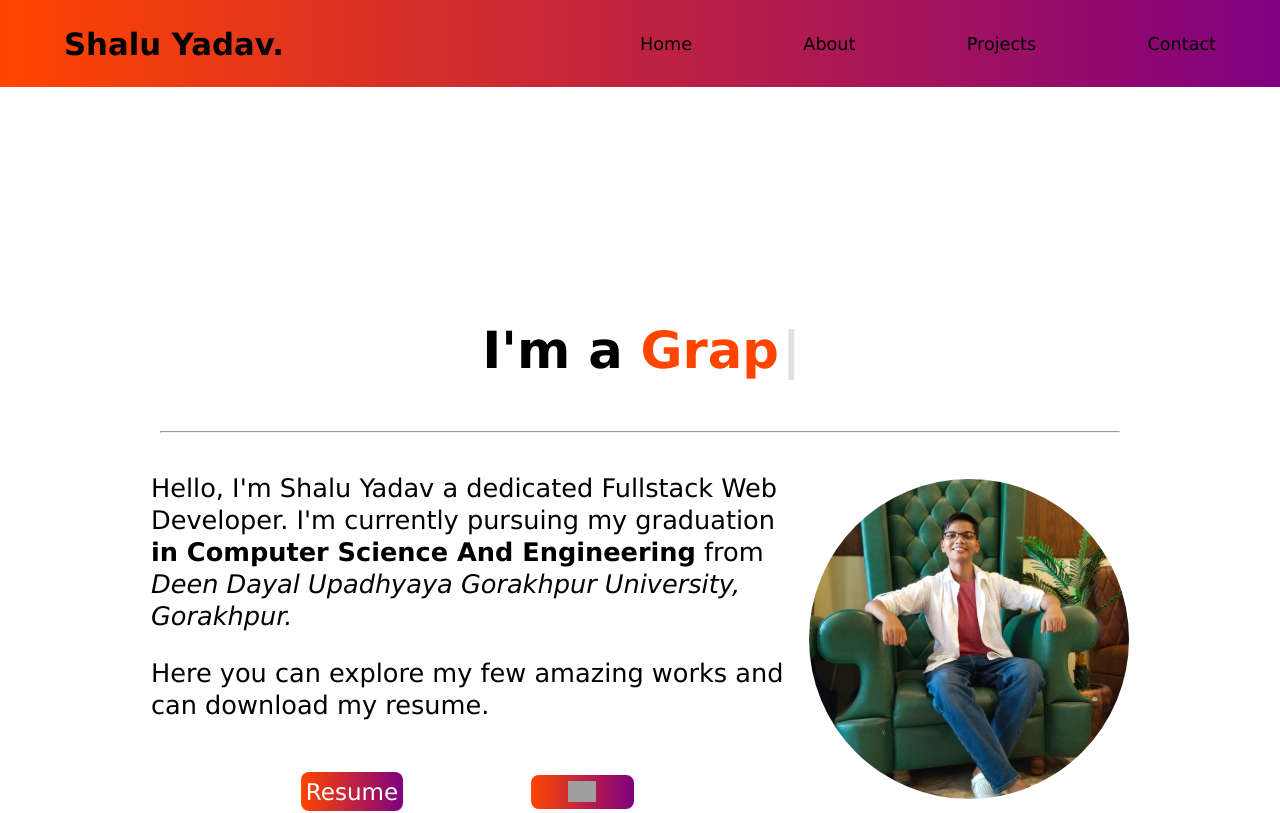
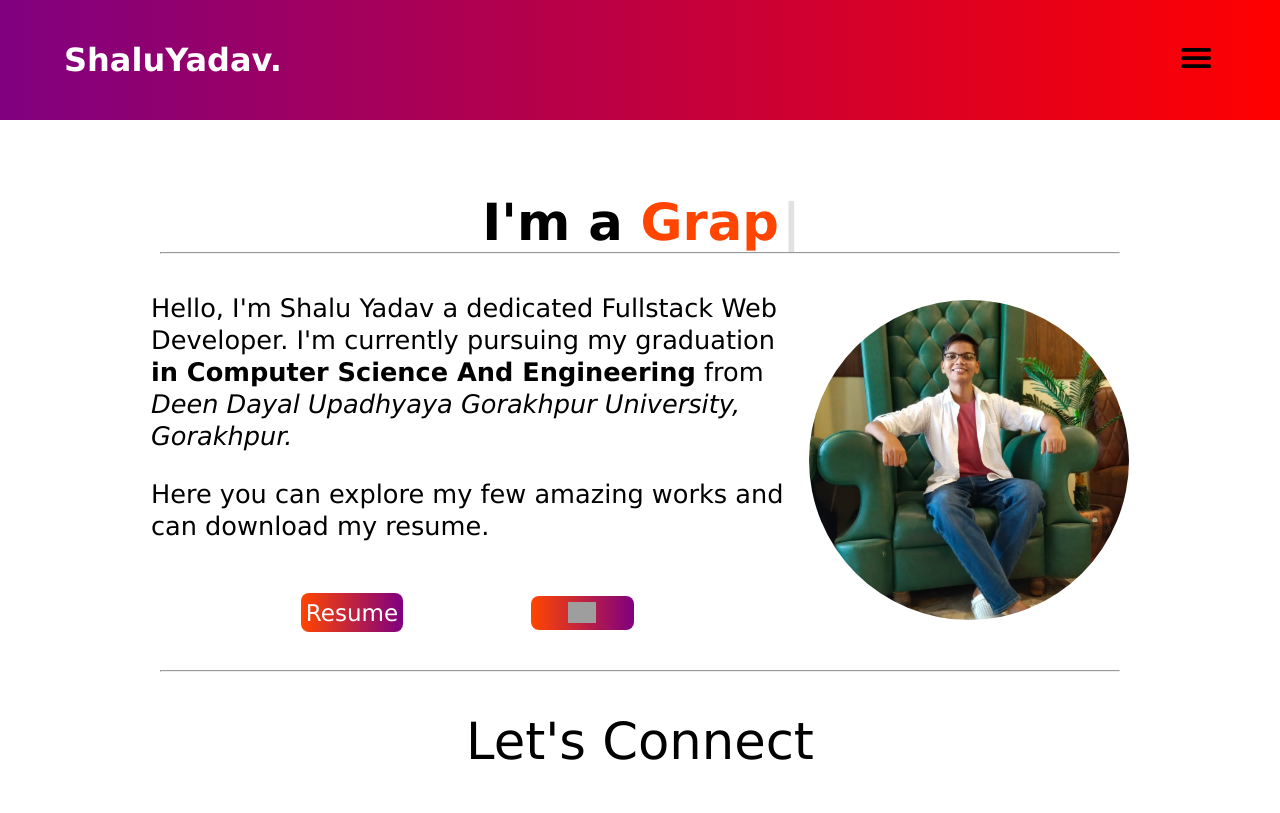
Before and after one commit to shaluydv01/shalu-yadav-frontend-mern-profile, a React (Vite) app: page / in a window 1280 px wide. Shown: the top 813 px of the page. Built offline with nearby package versions, Linux system fonts and the light colour scheme; grey boxes are pictures that could not be loaded.

Commit message:
mern-portfolio

```diff
--- a/src/Components/Navbar/Navbar.css
+++ b/src/Components/Navbar/Navbar.css
@@ -1,75 +1,111 @@
-.navbar-container{
+
+
+ /* General Styles */
+.navbar-container {
     width: 100%;
-    background: linear-gradient(to right, orangered, purple);
-    padding: 2vw 5vw;
+  }
+
+  nav {
+    display: flex;
+    justify-content: space-between;
+    align-items: center;
+    padding: 0 5vw;
+    height: 15%;
+    transition: background-color 0.3s ease;
     position: fixed;
     top: 0;
     left: 0;
+    width: 100%;
     z-index: 1;
-}
+  }
 
-.navbar-container nav{
+  .icon{
+    font-size: 40px;
+  }
+
+  .navbar-logo h1 {
+    font-size: 32px;
+    color: inherit;
+    margin: 0;
+    color: white;
+  }
+
+  /* Navbar Links (hidden by default on small screens) */
+  #navbar-links ul {
+    list-style: none;
     display: flex;
-    justify-content: space-between;
+    gap: 20px;
+    position: absolute;
+    top: 100%;
+  }
+
+  #navbar-links ul li {
+    font-size: 18px;
+    cursor: pointer;
+  }
+
+  /* Styles when navbar is open (active class) */
+  .nav-links.active {
+    display: flex;
+  }
+
+  .nav-links {
+    display: none;
+    flex-direction: column;
     align-items: center;
-}
+    position: absolute;
+    top: 7.4vw;
+    left: 0;
+    width: 100%;
+    background-color: rgba(0, 0, 0, 0.8);
+    padding: 20px;
+  }
 
-.navbar-container .navbar-logo h1{
-    font-size: 2.4vw;
-}
+  .nav-links li {
+    margin: 10px 0;
+    color: white;
+  }
 
+  /* Hamburger Menu and Close Icon Styles */
+  .menu-icon-div, .close-icon-div {
+    display: flex;
+    cursor: pointer;
+  }
 
-.navbar-container #navbar-links{
-    width: 50%;
-}
+  .menu-icon-div {
+    display: block;
+  }
 
-.navbar-container #navbar-links ul{
-    display: flex;
-    justify-content: space-between;
-    align-items: center;
-    list-style-type: none;
-}
+  .close-icon-div {
+    display: block;
+  }
 
-.navbar-container #navbar-links ul li{
-    font-size: 1.1rem;
-}
+  @media screen and (max-width: 412px){
+    nav{
+        height: 10%;
+    }
+  }
 
-.navbar-container #navbar-links ul li:hover{
-    cursor: pointer;
-    color: white;
-    transform: scale(1.1);
-    font-weight: 600;
-}
+  /* Media Query for Mobile */
+  @media screen and (max-width: 768px) {
 
-.close-icon-div #closeIcon{
-    font-size: 7vw;
-    position: absolute;
-    z-index: 10;
-}
-
-.menu-icon-div #menuIcon{
-    font-size: 7vw;
-}
-
-.close-icon-div, .menu-icon-div{
-    display: none;
-}
-
-@media (max-width: 768px) {
-    .navbar-container{
-        padding: 5vw;
+    .nav-links{
+        z-index: 1;
     }
 
-    .menu-icon-div{
-        display: flex;
+    .navbar-logo h1 {
+        font-size: 24px;
     }
 
-    .navbar-container #navbar-links{
-        display: none;
+    .icon{
+        font-size: 32px;
     }
 
-    .navbar-container .navbar-logo h1{
-        font-size: 4vw;
+    .menu-icon-div {
+      display: flex;
     }
 
-}
+    .close-icon-div {
+      display: flex;
+    }
+  }
--- a/src/Components/Navbar/Navbar.jsx
+++ b/src/Components/Navbar/Navbar.jsx
@@ -1,31 +1,52 @@
-import React from "react";
-import "./Navbar.css";
+import React, { useState } from "react";
+import "./Navbar.css"; // Assuming you have a separate CSS file for styling
 import { IoClose, IoMenu } from "react-icons/io5";
 
+const Navbar = () => {
+  const [isOpen, setIsOpen] = useState(false); // State to control navbar visibility
 
-const Navbar = () => {
+  // Function to toggle the navbar visibility
+  const toggleMenu = () => {
+    setIsOpen(!isOpen);
+  };
+
+  // Define the styles based on the state
+  const navbarStyle = {
+    background: isOpen ? "linear-gradient(to right, red, purple)" :"linear-gradient(to right, purple, red)",
+    color: isOpen ? "#fff" : "#000",
+    transition: "all 0.3s ease",
+  };
+
   return (
     <div className="navbar-container">
-      <nav>
+      <nav style={navbarStyle}>
         <div className="navbar-logo">
-          <h1>Shalu Yadav.</h1>
+          <h1>ShaluYadav.</h1>
         </div>
 
+        {/* Close Icon (appears when menu is open) */}
+        {isOpen && (
+          <div className="close-icon-div" onClick={toggleMenu}>
+            <IoClose id="closeIcon" className="icon" />
+
+            {/* Navbar Links */}
             <div id="navbar-links">
-          <ul>
+              <ul className="nav-links">
                 <li>Home</li>
                 <li>About</li>
                 <li>Projects</li>
                 <li>Contact</li>
               </ul>
             </div>
+          </div>
+        )}
 
-        <div className="close-icon-div">
-          <IoClose id="closeIcon" />
+        {/* Menu Icon (appears when menu is closed) */}
+        {!isOpen && (
+          <div className="menu-icon-div" onClick={toggleMenu}>
+            <IoMenu id="menuIcon" className="icon" />
           </div>
-        <div className="menu-icon-div">
-          <IoMenu id="menuIcon" />
-        </div>
+        )}
       </nav>
     </div>
   );
--- a/src/Components/TypingIntro/Typing.css
+++ b/src/Components/TypingIntro/Typing.css
@@ -2,7 +2,8 @@
     display: flex;
     justify-content: center;
     align-items: center;
-    margin: 25vw 5vw 4vw 5vw;
+    position: relative;
+    padding-top: 15%;
 }
 
 .typing_container h1{
@@ -13,8 +14,9 @@
     color: orangered;
 }
 
-@media (max-width: 412px){
-    .typing_container h1{
-        font-size: 1rem;
+
+@media (max-width: 712px){
+    .typing_container{
+        margin-top: 8%;
     }
 }
--- a/src/index.css
+++ b/src/index.css
@@ -4,3 +4,7 @@
     box-sizing: border-box;
     font-family: 'Lucida Sans', 'Lucida Sans Regular', 'Lucida Grande', 'Lucida Sans Unicode', Geneva, Verdana, sans-serif;
 }
+
+body{
+    position: relative;
+}
```
Lines whose indentation alone changed are shown as unchanged.
